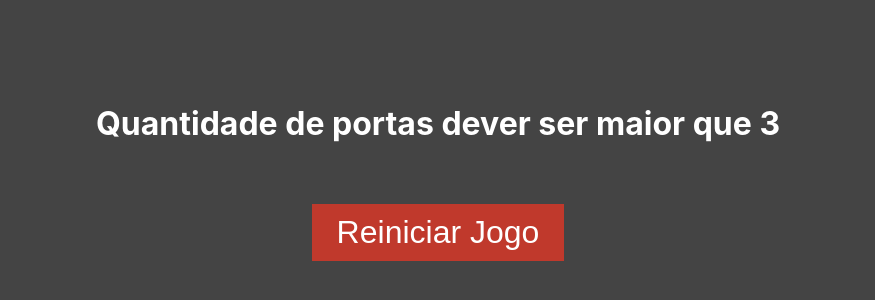
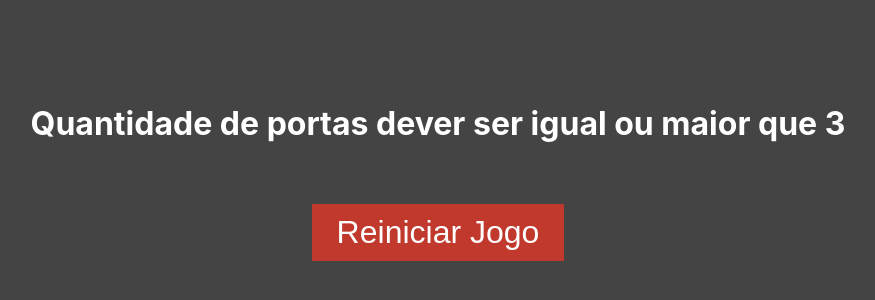
Before and after one commit to flavioanalistadesistema/next-porta, a Next.js app: page /jogo/1/1 in a window 1280 px wide. Shown: the part 228-528 px from the top of the page, without its empty margins (202-1077 px from the left). Built offline with nearby package versions, Linux system fonts and the light colour scheme.

Commit message:
refactor: Refator mensage

```diff
--- a/pages/jogo/[portas]/[presente].tsx
+++ b/pages/jogo/[portas]/[presente].tsx
@@ -18,7 +18,7 @@ export default function Presente() {
         const temPresenteValido = comPresente >= 1 && comPresente <= porta
 
         if(!qtdePortaValida) {
-            setMensage('Quantidade de portas dever ser maior que 3')
+            setMensage('Quantidade de portas dever ser igual ou maior que 3')
         }
 
         if(!temPresenteValido) {
```
